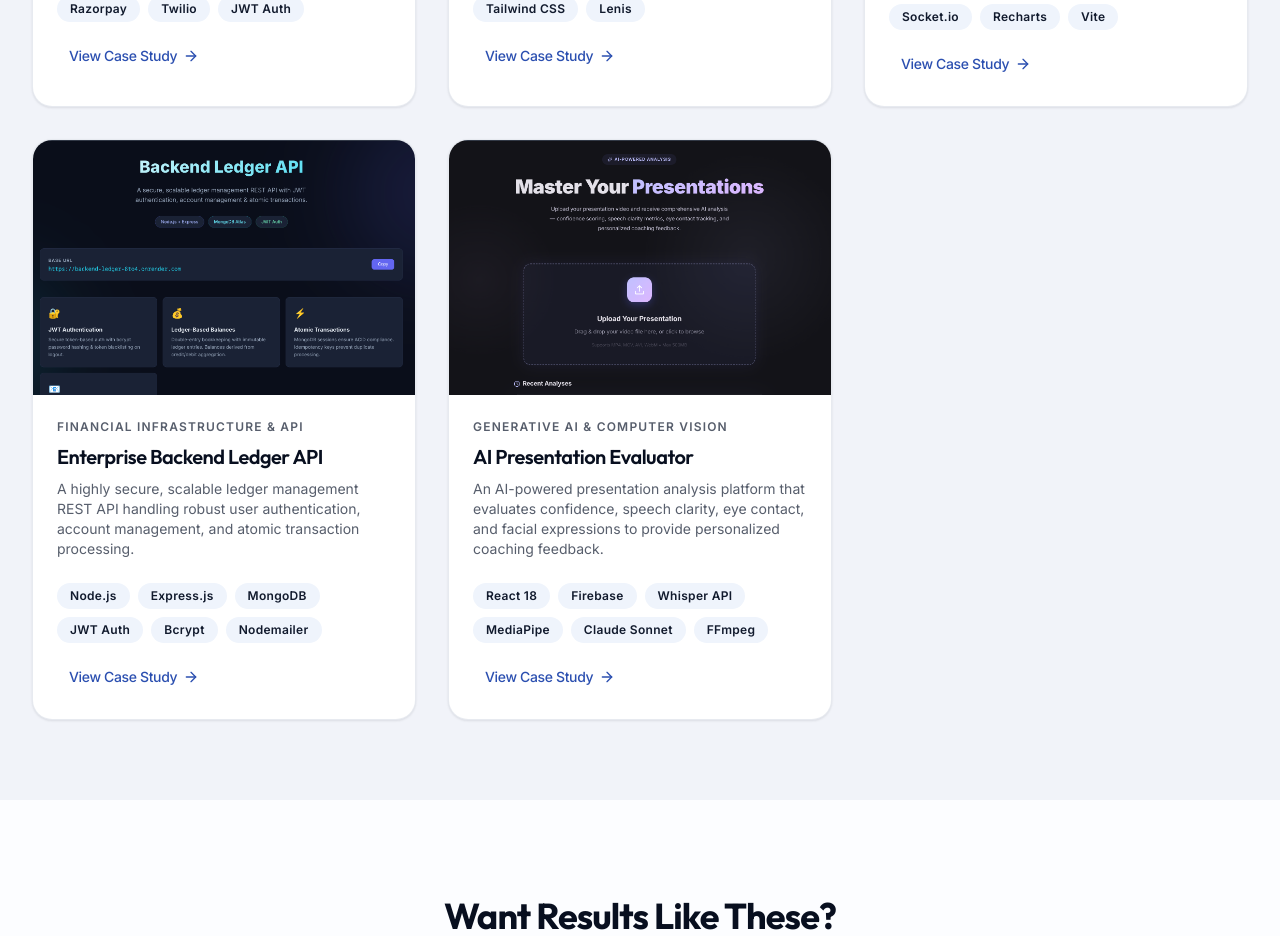
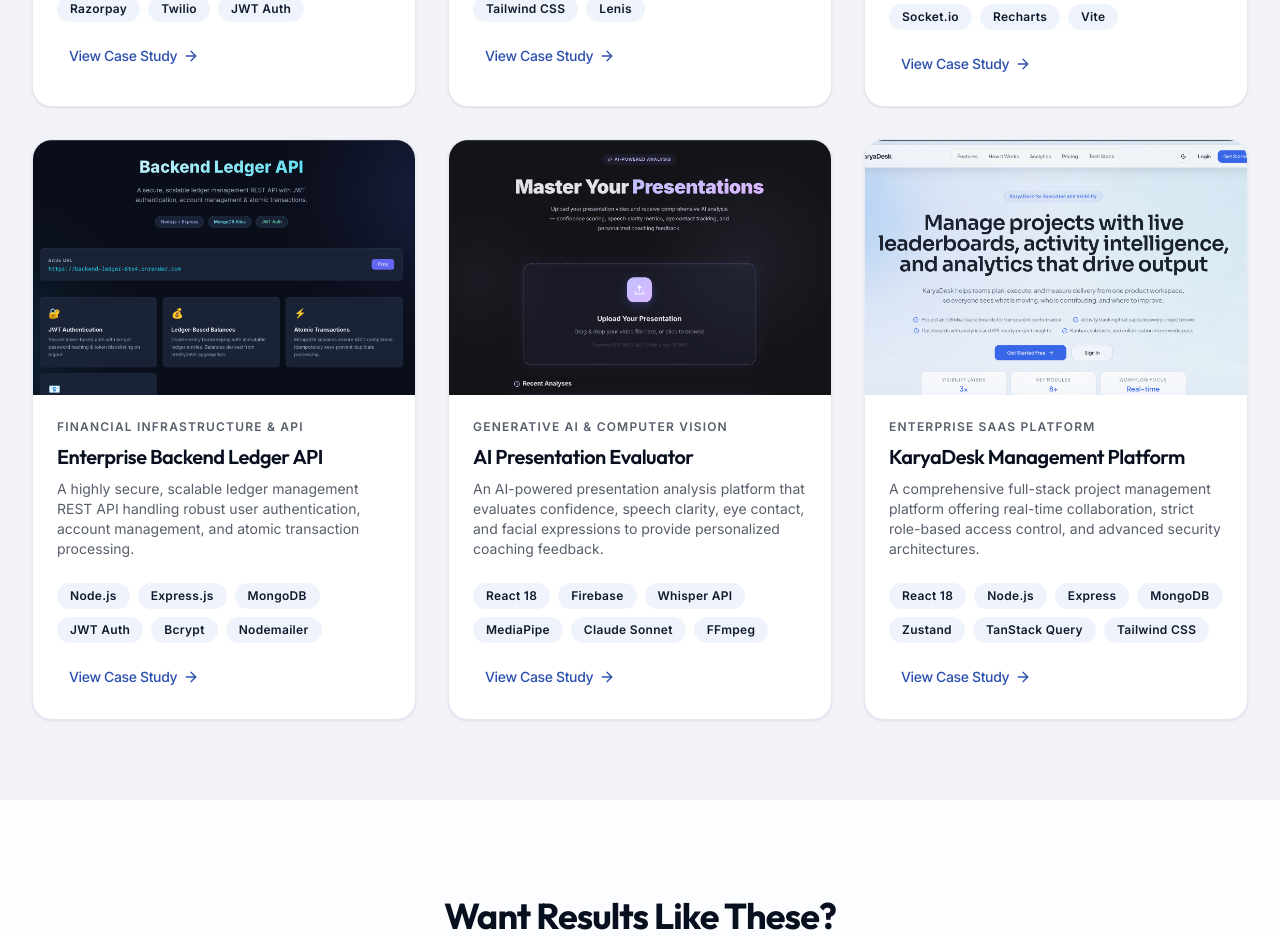
Before and after one commit to Yashveersir/nirmataAI-Tech-Solutions, a Next.js app: page /portfolio in a window 1280 px wide. Shown: the part 960-1896 px from the top of the page. Built offline with nearby package versions, Linux system fonts and the light colour scheme; no server answers.

Commit message:
feat: add KaryaDesk project to portfolio
- Inserted KaryaDesk Management Platform into projects.ts
- Maintained professional agency framing for case study
- Added karyadesk.png thumbnail

```diff
--- a/src/data/projects.ts
+++ b/src/data/projects.ts
@@ -73,4 +73,17 @@
     caseStudy:
       "A corporate training client needed an automated, scalable way to evaluate and coach employees on their public speaking skills. Our AI engineering team at NirmataAI built a comprehensive video analysis pipeline that processes raw video uploads to extract multi-modal performance metrics.\n\nWe orchestrated a complex serverless pipeline utilizing FFmpeg for audio/frame extraction, OpenAI's Whisper API for precise speech-to-text and filler word detection, and MediaPipe for advanced computer vision tasks like facial landmark detection and eye contact tracking. By aggregating these distinct data streams (confidence, clarity, engagement, and gaze direction), our proprietary scoring engine calculates a weighted composite score.\n\nFinally, we integrated Anthropic's Claude Sonnet to synthesize the raw metric data into actionable, highly personalized coaching feedback. The resulting platform delivers enterprise-grade, unbiased presentation coaching automatically, revolutionizing how the client handles professional development.",
   },
+  {
+    id: "karyadesk",
+    slug: "karyadesk-platform",
+    title: "KaryaDesk Management Platform",
+    category: "Enterprise SaaS Platform",
+    description:
+      "A comprehensive full-stack project management platform offering real-time collaboration, strict role-based access control, and advanced security architectures.",
+    technologies: ["React 18", "Node.js", "Express", "MongoDB", "Zustand", "TanStack Query", "Tailwind CSS"],
+    thumbnail: "/images/portfolio/karyadesk.png",
+    liveUrl: "https://www.karyadesk.xyz/",
+    caseStudy:
+      "A rapidly scaling enterprise required a bespoke project management platform that could securely handle complex team hierarchies and real-time collaboration without compromising data integrity. In response, our engineering team at NirmataAI developed KaryaDesk, a full-stack enterprise SaaS solution.\n\nWe architected a robust Node.js and Express backend integrated with MongoDB, implementing highly secure authentication mechanisms including JWT rotation, HTTP-only cookies, and a sophisticated double submit cookie pattern for CSRF protection on all state-changing endpoints. The system supports dynamic role-based access control (Owner, Project Admin, Member, Viewer) ensuring strict data segregation and operational security.\n\nOn the frontend, we built a highly responsive React 18 SPA utilizing Vite, Zustand for global state, and TanStack Query for seamless server-state synchronization and caching. Integrated with Cloudinary for asset management and Nodemailer for automated communications, KaryaDesk delivers a seamless, high-performance workspace that empowers teams to track progress, manage subtasks, and collaborate securely in real-time.",
+  },
 ];
```
Also changed, not shown: public/images/portfolio/karyadesk.png (added).
